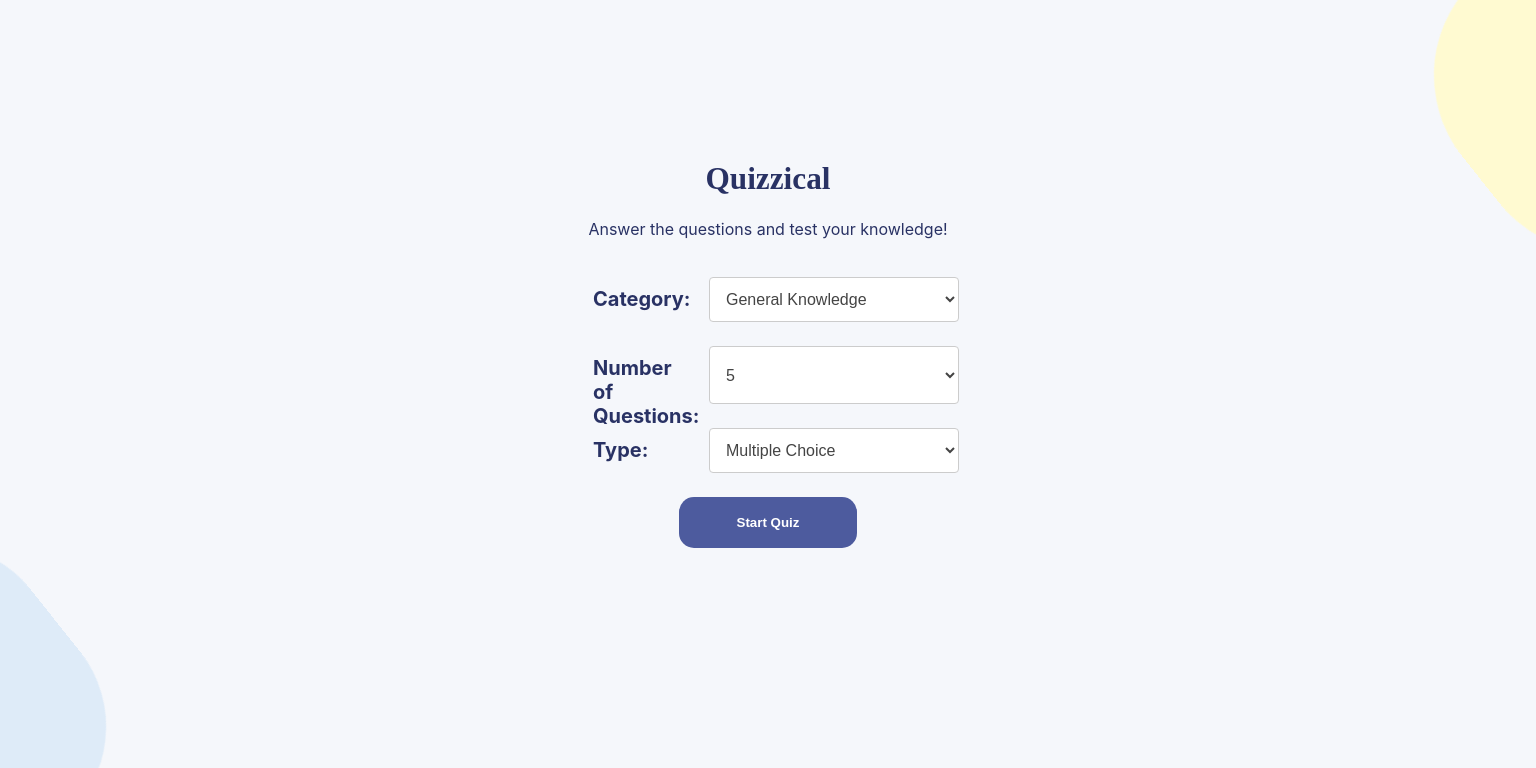
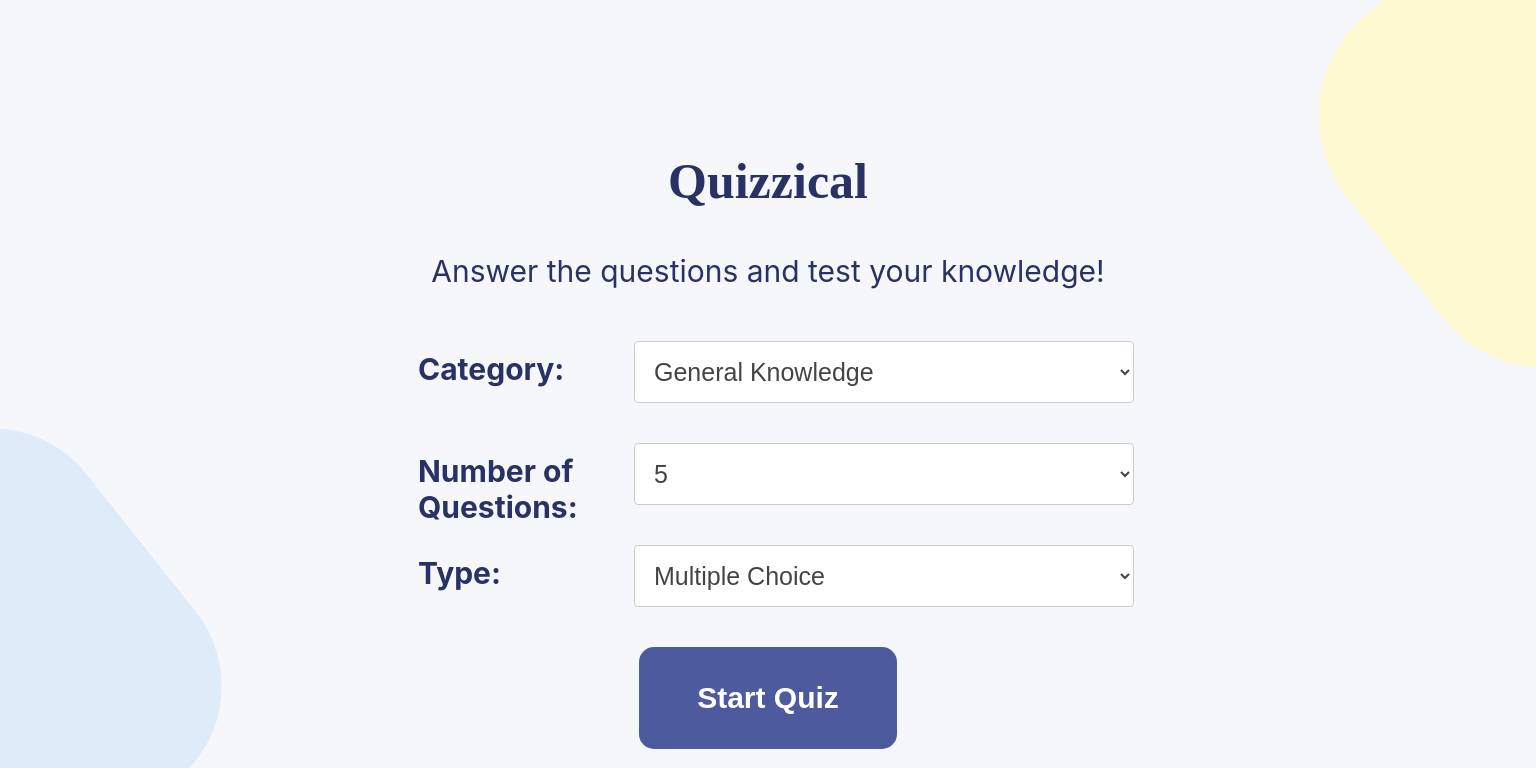
Before and after one commit to damymeister/quizzical, a React (Create React App) app: page / in a window 1536 px wide. Shown: the top 768 px of the page. Built offline with nearby package versions, Linux system fonts and the light colour scheme; no server answers.

Commit message:
Responsive design added

```diff
--- a/package.json
+++ b/package.json
@@ -1,4 +1,5 @@
 {
+  "homepage": "https://damymeister.github.io/quizzical",
   "name": "quizz2",
   "version": "0.1.0",
   "private": true,
@@ -12,6 +13,8 @@
     "web-vitals": "^2.1.4"
   },
   "scripts": {
+    "predeploy": "npm run build",
+    "deploy": "gh-pages -d build",
     "start": "react-scripts start",
     "build": "react-scripts build",
     "test": "react-scripts test",
@@ -34,5 +37,8 @@
       "last 1 firefox version",
       "last 1 safari version"
     ]
+  },
+  "devDependencies": {
+    "gh-pages": "^5.0.0"
   }
 }
--- a/src/components/Quiz.js
+++ b/src/components/Quiz.js
@@ -51,7 +51,7 @@ export default function Quiz(props){
     }
 
     React.useEffect(() => {
-      if (countAnswers != 0 && correctAnswers.length != 0 && countAnswers === (correctAnswers.length + 1)) {
+      if (countAnswers !== 0 && correctAnswers.length !== 0 && countAnswers === (correctAnswers.length + 1)) {
         setAllAnswersChecked(true);
       }
     }, [countAnswers]);
--- a/src/components/style.css
+++ b/src/components/style.css
@@ -225,3 +225,108 @@ width:100px;
     display: flex;
     flex-direction: row;
   }
+/*Responsive design*/
+@media screen and (max-width: 700px) {
+    .blob-bottom {
+        width: 15em;
+        height: 15em;
+        left: -25%;
+      }
+
+    .blob-top {
+        width: 15em;
+        height: 15em;
+        right:-25%;
+      }
+  }
+
+  @media screen and (min-width: 1500px) {
+    .custom-select{
+        width: 500px;
+        padding: 15px;
+        font-size: 25px;
+        margin-bottom:2.5rem;
+    }
+    .home-title{
+        font-size: 50px;
+        line-height: 42px;
+        margin-bottom: 2rem;
+    }
+    .home-desc{
+    font-size: 30px;
+    color: #293264;
+    line-height: 2.5;
+    width:65%;
+    }
+    .home-button{
+    padding: 2rem;
+    padding-left: 3.5rem;
+    padding-right: 3.5rem;
+    font-size: 30px;
+    }
+    .choose{
+    font-size: 30px;
+    margin-top:10px;
+    width:200px;
+    }
+    .blob-bottom {
+        width: 26em;
+        height: 26em;
+        left: -15%;
+      }
+
+    .blob-top {
+        width: 26em;
+        height: 26em;
+        right:-15%;
+      }
+      .questions-main{
+        margin-bottom: 1em;
+        padding-bottom: 10px;
+        width: 70%;
+        margin: 0 auto;
+    }
+    .question-question{
+        color: #293264;
+        font-family: Karla,sans-serif;
+        font-size: 2em;
+        word-wrap: break-word;
+        width:100%
+    }
+    .question-answer{
+        margin: 0 25px 20px 0;
+        min-height: 40px;
+        min-width: 150px;
+        border: 2.3px solid #4d5b9e;
+        font-size: 1.8em;
+
+    }
+    .author{
+        margin-top: 4rem;
+        margin-bottom:4rem;
+        font-size:30px;
+    }
+    .quiz-button{
+        padding:1rem;
+        margin-top: 1rem;
+        font-weight: 700;
+        width:20%;
+        font-size: 30px;
+    }
+    .score{
+        font-size:50px;
+    }
+    .correct-icon {
+        width: 30px !important;
+        height: 30px !important;;
+        line-height: 30px;
+        margin:30px;
+      }
+
+      .incorrect-icon {
+        width: 30px !important;
+        height: 30px !important;
+        line-height: 30px;
+        margin:30px;
+      }
+  }
```
Also changed, not shown: 1 other file (tests, documents, lock files or other folders).
